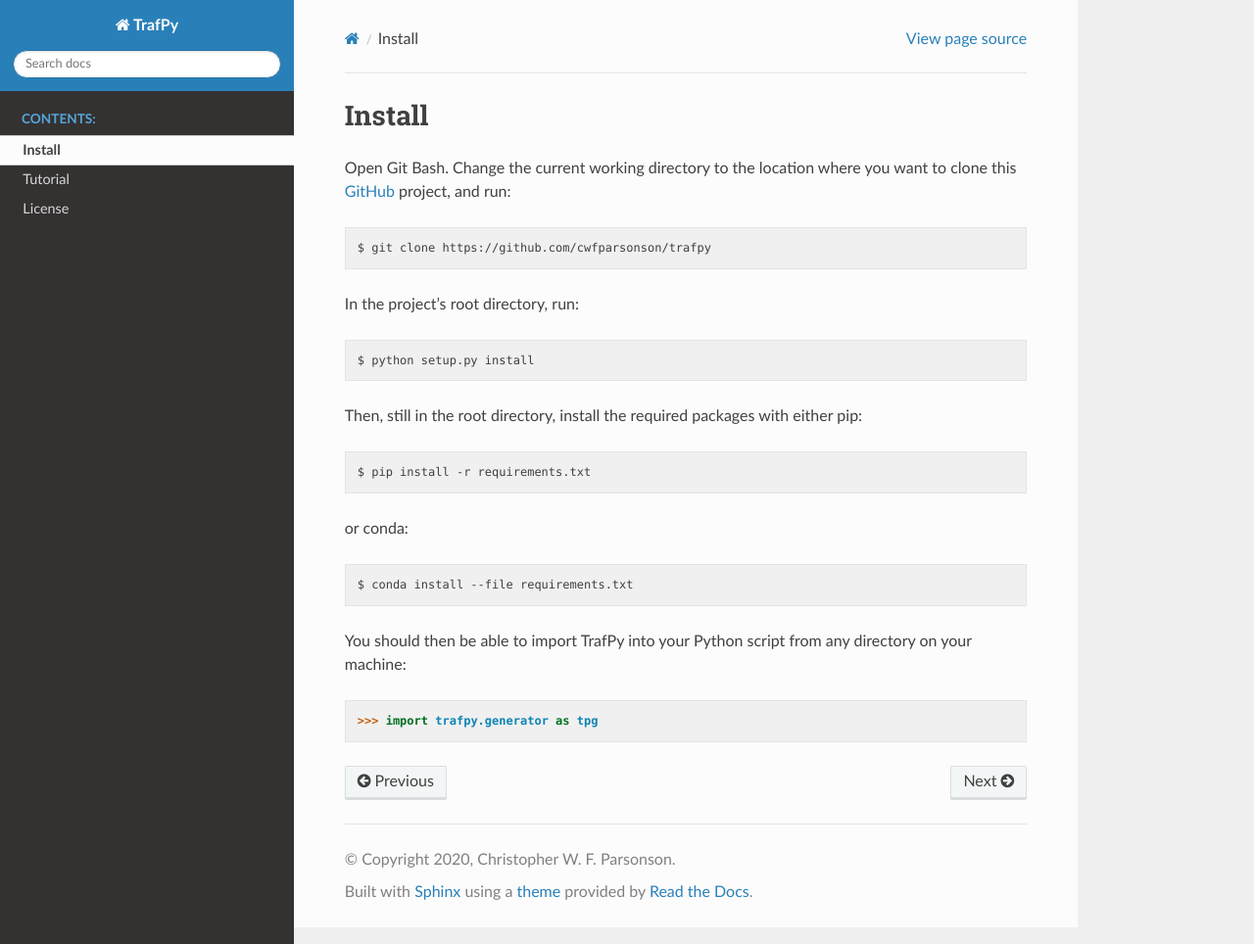
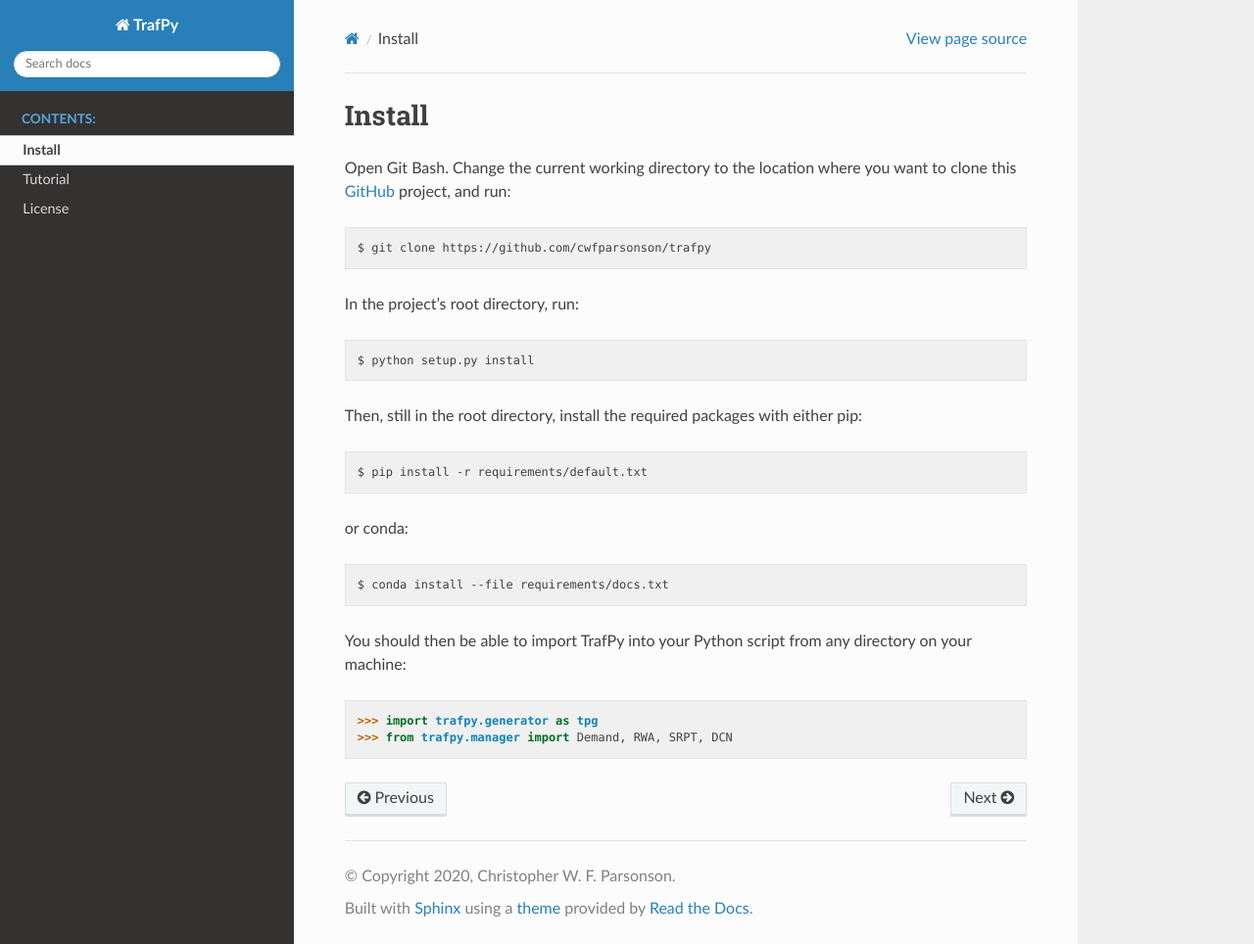
Before and after one commit to cwfparsonson/trafpy, a Sphinx documentation site: the page built from docs/docs/Install.rst, in a window 1280 px wide and 964 px high. Shown: the whole window at 98% size. Built offline with Sphinx 7.4.7 and the Read the Docs theme 2.0.0, drawn with Linux system fonts in a browser that asks for light colours; pages that are not in the unit, such as notebooks, are missing from menus.

Commit message:
updated installation instructions with updated requirements.txt loc

```diff
--- a/docs/docs/Install.rst
+++ b/docs/docs/Install.rst
@@ -12,13 +12,15 @@
 
 Then, still in the root directory, install the required packages with either pip::
 
-    $ pip install -r requirements.txt
+    $ pip install -r requirements/default.txt
 
 or conda::
 
-    $ conda install --file requirements.txt
+    $ conda install --file requirements/docs.txt
 
 
 You should then be able to import TrafPy into your Python script from any directory
 on your machine::
+
     >>> import trafpy.generator as tpg
+    >>> from trafpy.manager import Demand, RWA, SRPT, DCN
```
Also changed, not shown: 4 other files.
